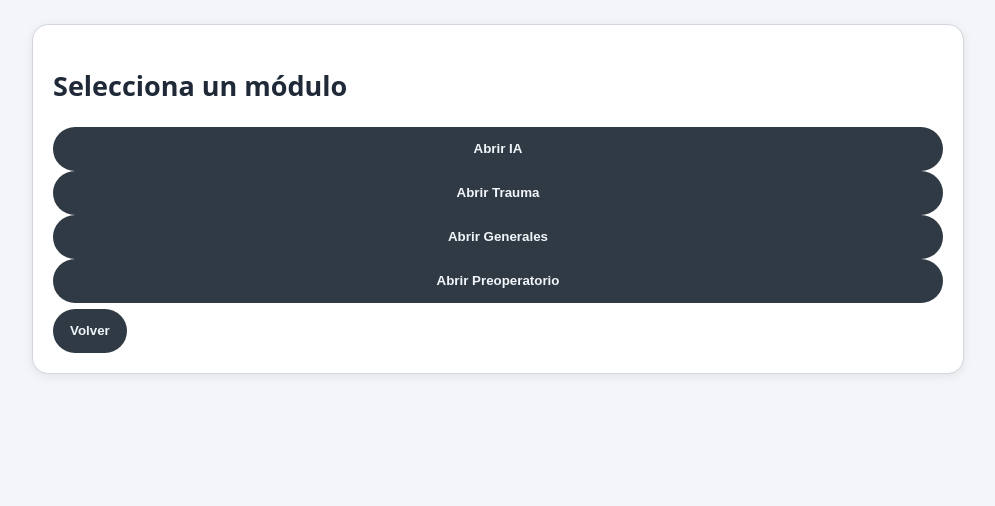
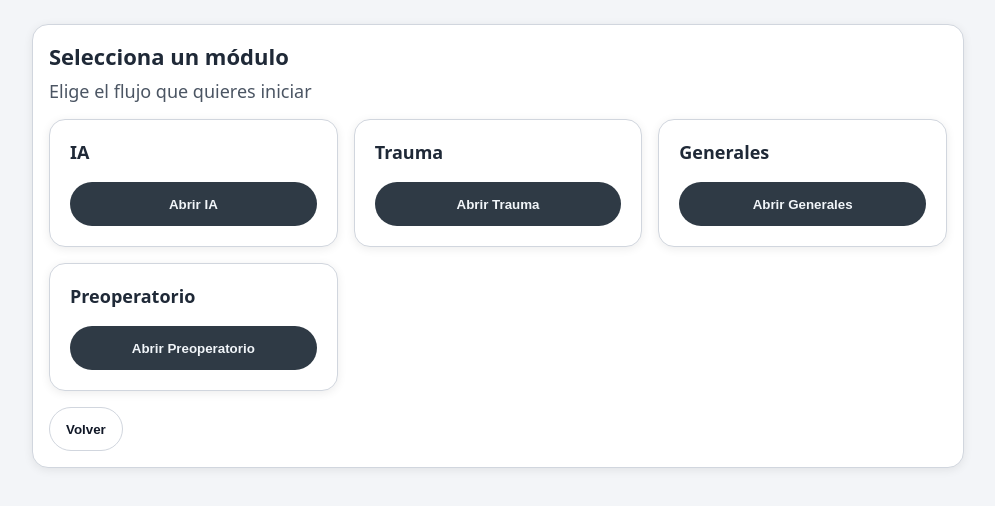
Before and after one commit to cahuerta/ASISTENCIA-ICA, a React (Vite) app: page / in a window 1280 px wide. Both pictures are taken after a click on the button "Entrar como invitado (Guest)". Shown: the top 506 px of the page, without its empty margins (142-1137 px from the left). Built offline with nearby package versions, Linux system fonts and the light colour scheme; no server answers.

Commit message:
Update PantallaDos.jsx

```diff
--- a/src/screens/PantallaDos.jsx
+++ b/src/screens/PantallaDos.jsx
@@ -1,43 +1,69 @@
 // src/PantallaDos.jsx
 "use client";
-import React, { useState } from "react";
+import React from "react";
 
-/* Importamos los módulos */
-import IAModulo from "./modules/IAModulo.jsx";
-import TraumaModulo from "./modules/TraumaModulo.jsx";
-import GeneralesModulo from "./modules/GeneralesModulo.jsx";
-import PreopModulo from "./modules/PreopModulo.jsx";
+/**
+ * PantallaDos
+ * - Muestra SOLO el selector de módulos.
+ * - No importa ni renderiza ningún módulo.
+ * - Cada botón llama onOpen(<modulo>) para que el PADRE haga la navegación.
+ */
+export default function PantallaDos({ onOpen, onVolver }) {
+  const abrir = (key) => {
+    try { sessionStorage.setItem("modulo", key); } catch {}
+    onOpen?.(key);
+  };
 
-export default function PantallaDos({ onVolver }) {
-  const [moduloActivo, setModuloActivo] = useState(null);
+  return (
+    <div className="card" style={{ padding: 16 }}>
+      <h2 className="h1" style={{ marginTop: 0, marginBottom: 8 }}>Selecciona un módulo</h2>
+      <p className="muted" style={{ marginTop: 0, marginBottom: 16 }}>
+        Elige el flujo que quieres iniciar
+      </p>
 
-  // Renderizar el módulo seleccionado
-  if (moduloActivo === "ia") return <IAModulo initialDatos={{}} />;
-  if (moduloActivo === "trauma") return <TraumaModulo initialDatos={{}} />;
-  if (moduloActivo === "generales") return <GeneralesModulo initialDatos={{}} />;
-  if (moduloActivo === "preop") return <PreopModulo initialDatos={{}} />;
-
-  // Vista inicial: solo los botones
-  return (
+      <div className="grid-autofit">
         <div className="card">
-      <h2>Selecciona un módulo</h2>
-
-      <button className="btn fullw" onClick={() => setModuloActivo("ia")}>
+          <div className="section">
+            <strong>IA</strong>
+          </div>
+          <button className="btn fullw mt-12" onClick={() => abrir("ia")}>
             Abrir IA
           </button>
-      <button className="btn fullw" onClick={() => setModuloActivo("trauma")}>
+        </div>
+
+        <div className="card">
+          <div className="section">
+            <strong>Trauma</strong>
+          </div>
+          <button className="btn fullw mt-12" onClick={() => abrir("trauma")}>
             Abrir Trauma
           </button>
-      <button className="btn fullw" onClick={() => setModuloActivo("generales")}>
+        </div>
+
+        <div className="card">
+          <div className="section">
+            <strong>Generales</strong>
+          </div>
+          <button className="btn fullw mt-12" onClick={() => abrir("generales")}>
             Abrir Generales
           </button>
-      <button className="btn fullw" onClick={() => setModuloActivo("preop")}>
+        </div>
+
+        <div className="card">
+          <div className="section">
+            <strong>Preoperatorio</strong>
+          </div>
+          <button className="btn fullw mt-12" onClick={() => abrir("preop")}>
             Abrir Preoperatorio
           </button>
+        </div>
+      </div>
 
-      <button className="btn muted mt-6" onClick={onVolver}>
-        Volver
-      </button>
+      {onVolver && (
+        <div className="toolbar mt-16">
+          <button className="btn secondary" onClick={onVolver}>Volver</button>
+        </div>
+      )}
     </div>
   );
 }
```
Lines whose indentation alone changed are shown as unchanged.
